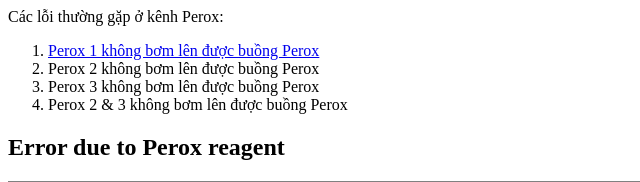
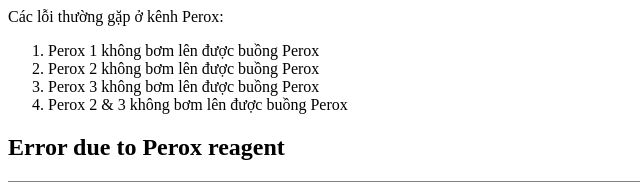
Before and after one commit to nganluu0903/An, a Flask app: template templates/index.html in a window 1280 px wide. Shown: the top 182 px of the page, without its empty margins (0-640 px from the left). Run offline with Flask 2, Linux system fonts and the light colour scheme; the template is opened without the code that fills it, so the values that code supplies are empty.

Commit message:
Update index.html

```diff
--- a/templates/index.html
+++ b/templates/index.html
@@ -8,10 +8,7 @@
 <body>
 	Các lỗi thường gặp ở kênh Perox:
 	<ol>
-		<li>
-			<a href = "./shortofperox1.html">
-			   Perox 1 không bơm lên được buồng Perox </a>
-		</li>
+		<li>   Perox 1 không bơm lên được buồng Perox </li>
 
 		<li> Perox 2 không bơm lên được buồng Perox  </li>
 		<li> Perox 3 không bơm lên được buồng Perox  </li>
@@ -56,7 +53,6 @@
 	<tr>
 		<th> Cách xử lý </th>
 		<th>  </th>
-		<th> <a href = "./shortofperox1.html"> Click here  </a></th>
 	</tr>
 </table>
 
```
